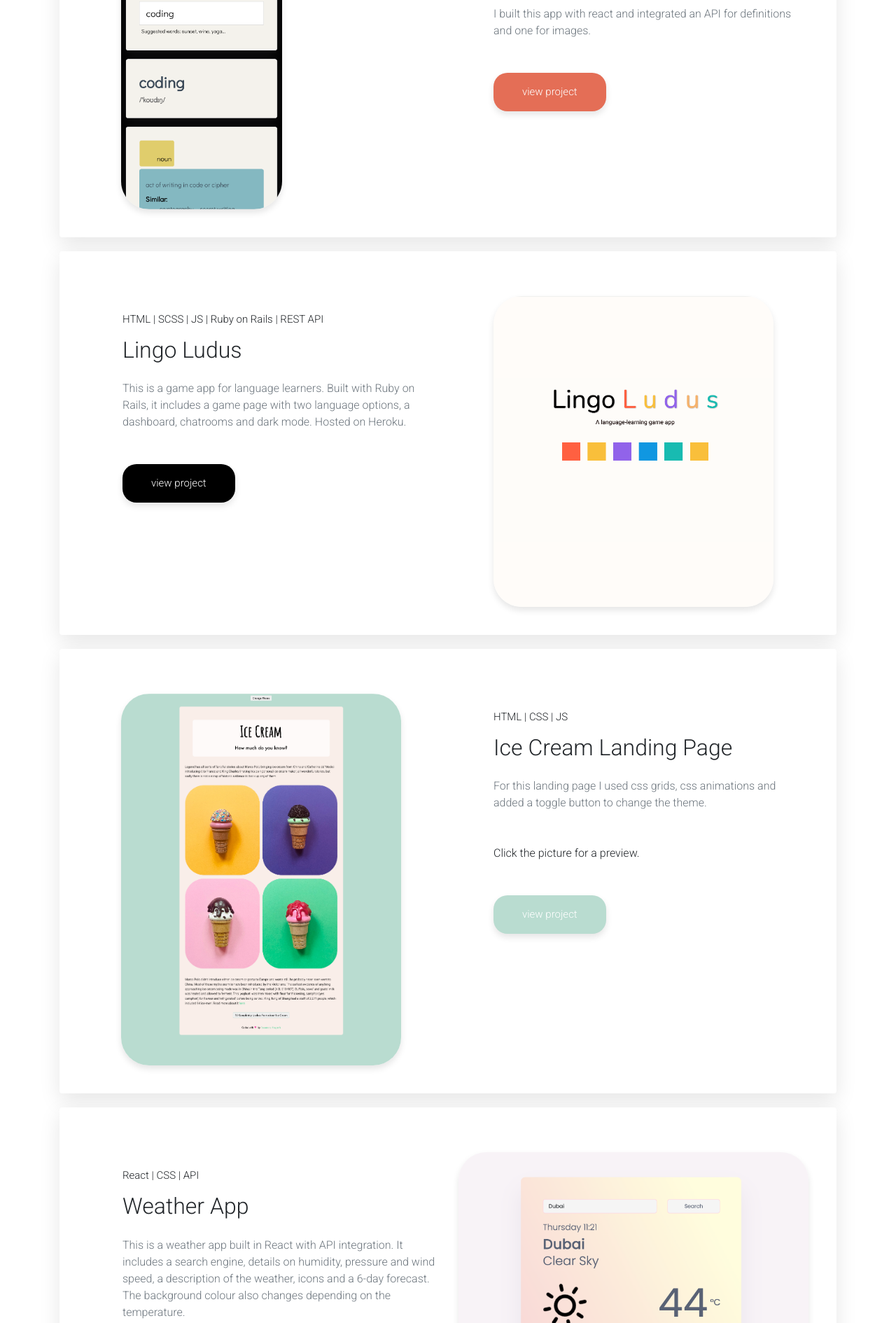
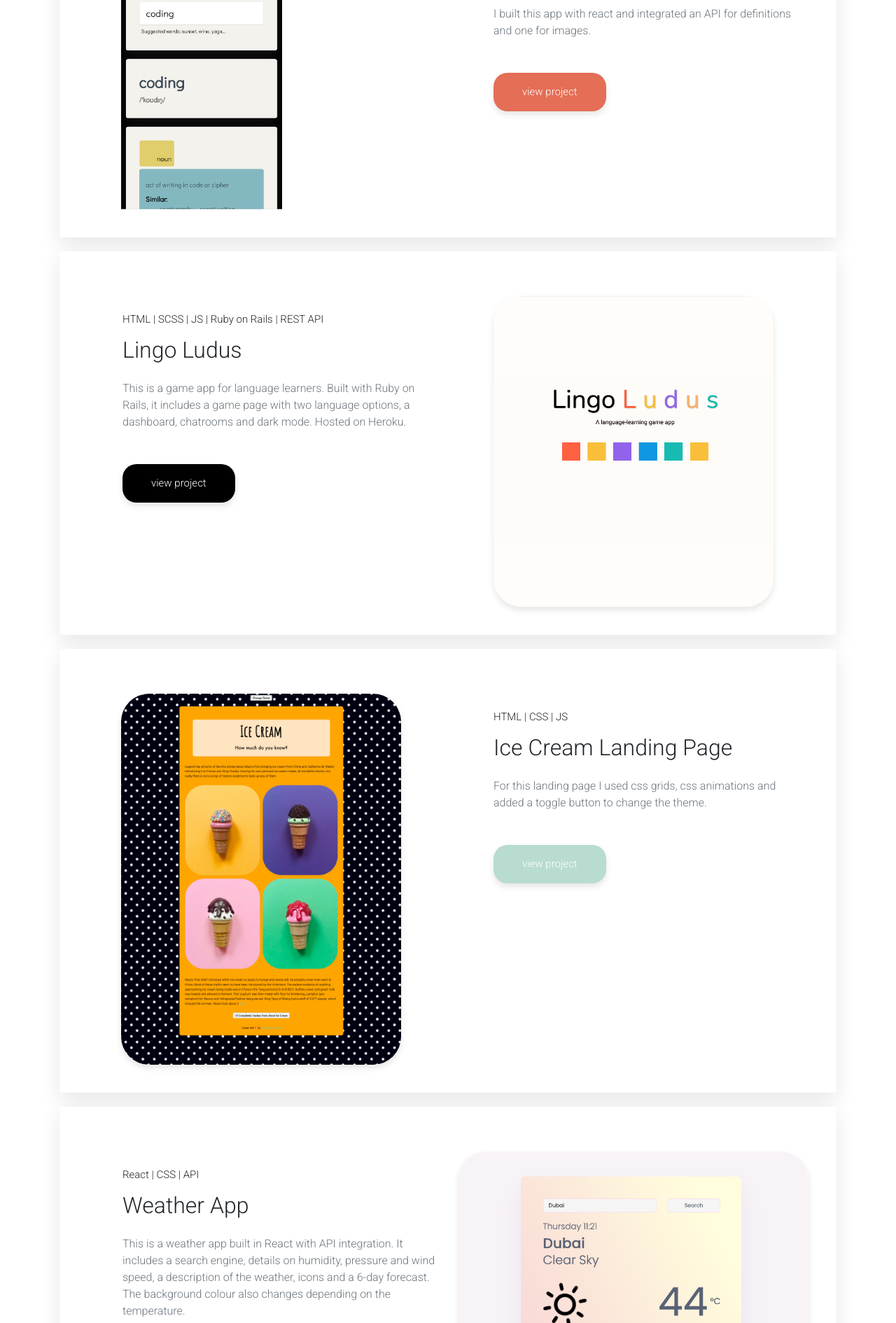
Before and after one commit to Rosemary-Hogarth/Portfolio, a plain HTML site: page projects.html in a window 1280 px wide. Shown: the part 242-2132 px from the top of the page at 70% size. Drawn offline with nearby package versions, Linux system fonts and the light colour scheme; a web font is replaced by a local one.

Commit message:
Fixed js bug

```diff
--- a/css/styles.css
+++ b/css/styles.css
@@ -121,6 +121,7 @@ h3 {
     border-radius: 40px;
     box-shadow: 0px 5px 10px rgba(0,0,0,0.1);
   }
+
 
   #lingo {
     border-radius: 40px;
--- a/index.js
+++ b/index.js
@@ -1,22 +1,28 @@
 const weather = document.getElementById("weather");
-const icecream = document.getElementById("icecream");
+
 
 let weatherImageIndex = 0;
 const weatherImages = ["images/weather1.png", "images/weather2.png"];
 
 function changeWeatherPic() {
+    console.log("weather clicked");
     weather.src = weatherImages[weatherImageIndex];
     weatherImageIndex = (weatherImageIndex + 1) % weatherImages.length;
 }
 
 weather.addEventListener("click", changeWeatherPic);
 
-let icecreamImageIndex = 0;
-const icecreamImages = ["images/icecream1.png", "images/icecream2.png"];
 
-function changeIcePic() {
+
+  const icecream = document.querySelector("#icecream");
+  console.log(icecream);
+
+  let icecreamImageIndex = 0;
+  const icecreamImages = ["images/icecream1.png", "images/icecream2.png"];
+
+  function changeIcePic() {
     icecream.src = icecreamImages[icecreamImageIndex];
     icecreamImageIndex = (icecreamImageIndex + 1) % icecreamImages.length;
-}
+  }
 
-icecream.addEventListener("click", changeIcePic);
+  icecream.addEventListener("click", changeIcePic);
--- a/projects.html
+++ b/projects.html
@@ -77,7 +77,7 @@
         <div class="row ">
           <div class="col d-none d-lg-block">
 
-            <img src="images/dictionary.png" class="img-fluid ml-5 mt-4" id="icecream" alt="tv tower berlin" width="230"/>
+            <img src="images/dictionary.png" class="img-fluid ml-5 mt-4" id="dict" alt="dictionary" width="230"/>
           </div>
 
           <div class="col">
@@ -118,7 +118,7 @@
       <div class="row ">
         <div class="col d-none d-lg-block">
 
-          <img src="images/icecream2.png" class="img-fluid ml-5 mt-4" id="icecream" alt="tv tower berlin" width="400"/>
+          <img src="images/icecream1.png" class="img-fluid ml-5 mt-4" id="icecream" alt="Ice Cream" width="400" draggable="false"/>
         </div>
 
         <div class="col">
@@ -128,7 +128,7 @@
           <p class="mb-5 text-muted">
             For this landing page I used css grids, css animations and added a toggle button to change the theme.
           </p>
-          <p class="click-preview">Click the picture for a preview.</p>
+          <!-- <p class="click-preview">Click the picture for a preview.</p> -->
           <div class="mt-5">
             <a href="https://spiffy-pie-0783f8.netlify.app/" target="_blank"  class="btn btn-icecream">view project</a></div>
           </div>
```
Also changed, not shown: index.html (+2 -2 lines).
